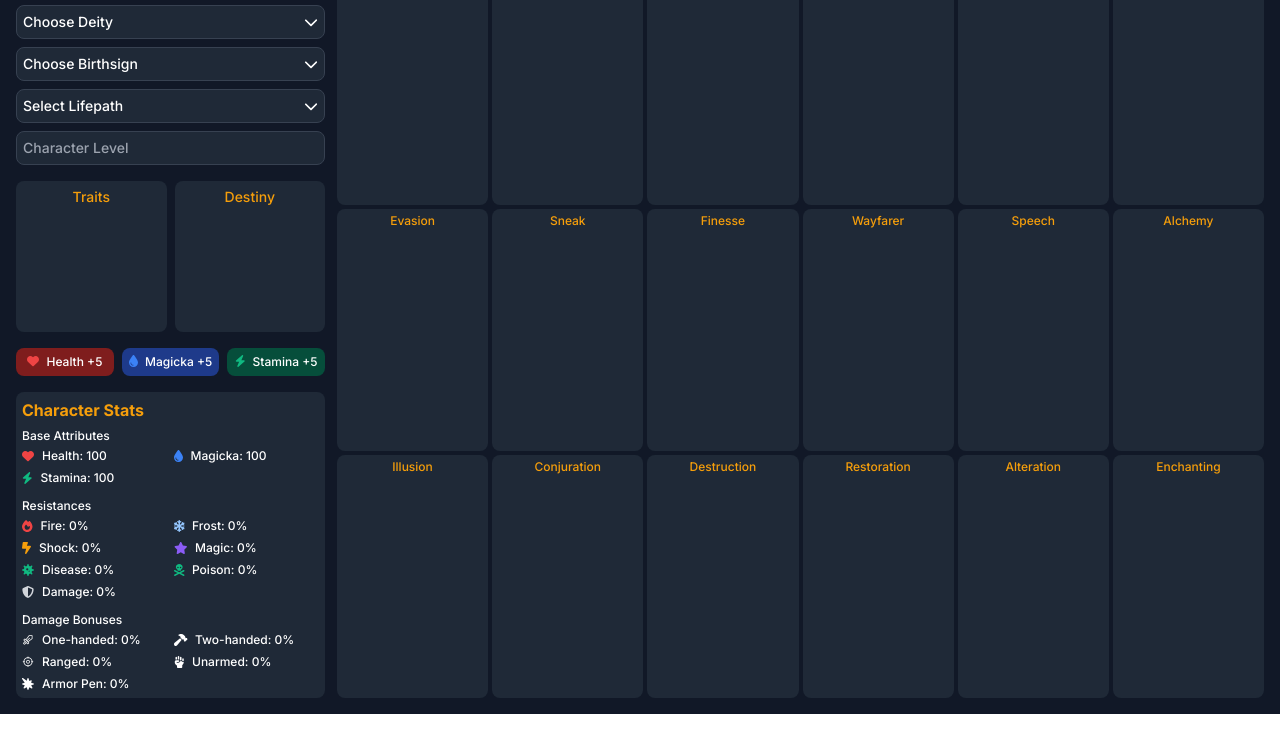
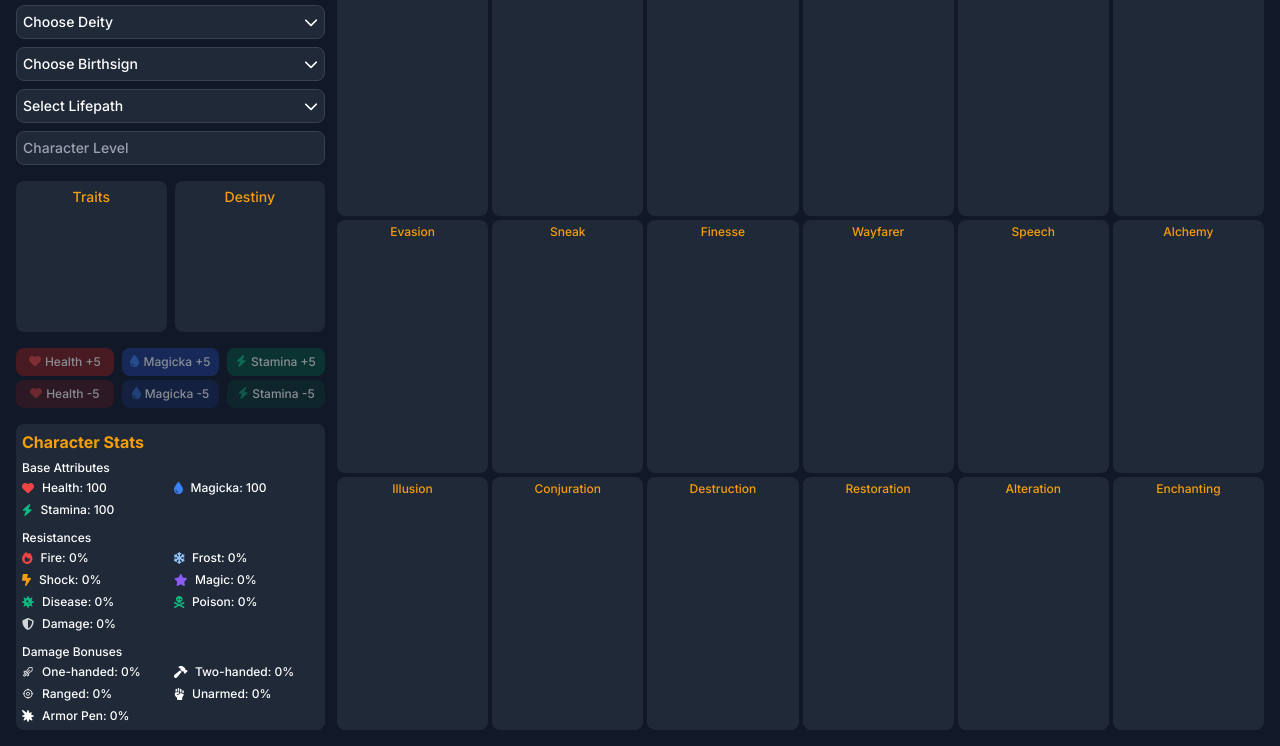
Before and after one commit to Trawze/LorerimPlanner4, a plain HTML site: page index.html in a window 1280 px wide. Shown: the part 101-847 px from the top of the page. Before the commit the page ends 815 px from the top, so only its background shows below. Drawn offline with nearby package versions, Linux system fonts and the light colour scheme.

Commit message:
Added attribute removal buttons
Now possible to remove stat distribution and get the point back

```diff
--- a/index.html
+++ b/index.html
@@ -1085,18 +1085,36 @@
 
             <!-- Attribute Points Distribution -->
             <div class="flex gap-2 mb-4" id="attribute-points">
-                <button class="flex-1 bg-red-900 hover:bg-red-800 p-1.5 rounded-lg text-xs transition-colors disabled:opacity-50 disabled:cursor-not-allowed">
+                <div class="flex-1 flex flex-col gap-1">
+                    <button class="bg-red-900 hover:bg-red-800 p-1.5 rounded-lg text-xs transition-colors disabled:opacity-50 disabled:cursor-not-allowed">
                         <i class="fa-solid fa-heart text-red-500 mr-1"></i>
                         Health +5
                     </button>
-                <button class="flex-1 bg-blue-900 hover:bg-blue-800 p-1.5 rounded-lg text-xs transition-colors">
+                    <button class="bg-red-900/50 hover:bg-red-800 p-1.5 rounded-lg text-xs transition-colors disabled:opacity-50 disabled:cursor-not-allowed">
+                        <i class="fa-solid fa-heart text-red-500/75 mr-1"></i>
+                        Health -5
+                    </button>
+                </div>
+                <div class="flex-1 flex flex-col gap-1">
+                    <button class="bg-blue-900 hover:bg-blue-800 p-1.5 rounded-lg text-xs transition-colors">
                         <i class="fa-solid fa-droplet text-blue-500 mr-1"></i>
                         Magicka +5
                     </button>
-                <button class="flex-1 bg-green-900 hover:bg-green-800 p-1.5 rounded-lg text-xs transition-colors">
+                    <button class="bg-blue-900/50 hover:bg-blue-800 p-1.5 rounded-lg text-xs transition-colors disabled:opacity-50 disabled:cursor-not-allowed">
+                        <i class="fa-solid fa-droplet text-blue-500/75 mr-1"></i>
+                        Magicka -5
+                    </button>
+                </div>
+                <div class="flex-1 flex flex-col gap-1">
+                    <button class="bg-green-900 hover:bg-green-800 p-1.5 rounded-lg text-xs transition-colors">
                         <i class="fa-solid fa-bolt text-green-500 mr-1"></i>
                         Stamina +5
                     </button>
+                    <button class="bg-green-900/50 hover:bg-green-800 p-1.5 rounded-lg text-xs transition-colors disabled:opacity-50 disabled:cursor-not-allowed">
+                        <i class="fa-solid fa-bolt text-green-500/75 mr-1"></i>
+                        Stamina -5
+                    </button>
+                </div>
             </div>
 
             <!-- Character Stats -->
--- a/tooltips.js
+++ b/tooltips.js
@@ -48,9 +48,14 @@ class TooltipManager {
 
         // Initialize attribute management
         this.levelInput = document.querySelector('#character-level input');
-        this.healthButton = document.querySelector('#attribute-points button:nth-child(1)');
-        this.magickaButton = document.querySelector('#attribute-points button:nth-child(2)');
-        this.staminaButton = document.querySelector('#attribute-points button:nth-child(3)');
+        this.healthButton = document.querySelector('#attribute-points .flex-1:nth-child(1) button:first-child');
+        this.magickaButton = document.querySelector('#attribute-points .flex-1:nth-child(2) button:first-child');
+        this.staminaButton = document.querySelector('#attribute-points .flex-1:nth-child(3) button:first-child');
+
+        // Get attribute buttons with more specific selectors
+        this.healthDecreaseButton = document.querySelector('#attribute-points .flex-1:nth-child(1) button:last-child');
+        this.magickaDecreaseButton = document.querySelector('#attribute-points .flex-1:nth-child(2) button:last-child');
+        this.staminaDecreaseButton = document.querySelector('#attribute-points .flex-1:nth-child(3) button:last-child');
 
         // Reset level input on page load
         this.levelInput.value = '';
@@ -773,31 +778,43 @@ class TooltipManager {
         // Listen for level changes
         this.levelInput.addEventListener('change', () => {
             const newLevel = parseInt(this.levelInput.value) || 0;
-
-            // Only add points for the difference in levels
             if (newLevel > previousLevel) {
-                // Add one point per level gained
                 this.attributePoints.available += (newLevel - previousLevel);
             } else if (newLevel < previousLevel) {
-                // Remove points if level decreased (optional)
                 const pointsToRemove = previousLevel - newLevel;
                 this.attributePoints.available = Math.max(0, this.attributePoints.available - pointsToRemove);
             }
-
             previousLevel = newLevel;
             this.updateAttributeButtons();
         });
 
-        // Attribute button listeners
+        // Add attribute button listeners
         this.healthButton.addEventListener('click', () => this.addAttributePoint('health'));
         this.magickaButton.addEventListener('click', () => this.addAttributePoint('magicka'));
         this.staminaButton.addEventListener('click', () => this.addAttributePoint('stamina'));
+
+        // Add decrease button listeners
+        this.healthDecreaseButton.addEventListener('click', () => this.removeAttributePoint('health'));
+        this.magickaDecreaseButton.addEventListener('click', () => this.removeAttributePoint('magicka'));
+        this.staminaDecreaseButton.addEventListener('click', () => this.removeAttributePoint('stamina'));
+
+        // Initial update
+        this.updateAttributeButtons();
     }
 
     addAttributePoint(attribute) {
         if (this.attributePoints.available > 0) {
             this.attributePoints.spent[attribute] += 5;
             this.attributePoints.available--;
+            this.updateAttributeDisplay();
+            this.updateAttributeButtons();
+        }
+    }
+
+    removeAttributePoint(attribute) {
+        if (this.attributePoints.spent[attribute] > 0) {
+            this.attributePoints.spent[attribute] -= 5;
+            this.attributePoints.available++;
             this.updateAttributeDisplay();
             this.updateAttributeButtons();
         }
@@ -828,9 +845,10 @@ class TooltipManager {
 
     updateAttributeButtons() {
         const buttonsEnabled = this.attributePoints.available > 0;
+        const decreaseButtons = [this.healthDecreaseButton, this.magickaDecreaseButton, this.staminaDecreaseButton];
 
-        // Update button states
-        [this.healthButton, this.magickaButton, this.staminaButton].forEach(button => {
+        // Update increase buttons
+        [this.healthButton, this.magickaButton, this.staminaButton].forEach((button, index) => {
             if (buttonsEnabled) {
                 button.classList.remove('opacity-50', 'cursor-not-allowed');
                 button.removeAttribute('disabled');
@@ -838,15 +856,31 @@ class TooltipManager {
                 button.classList.add('opacity-50', 'cursor-not-allowed');
                 button.setAttribute('disabled', 'true');
             }
+
+            // Update button text to show available points
+            const pointsText = this.attributePoints.available > 0 ?
+                ` (${this.attributePoints.available} left)` : '';
+            const attribute = ['Health', 'Magicka', 'Stamina'][index];
+            button.innerHTML = `<i class="fa-solid ${index === 0 ? 'fa-heart text-red-500' : index === 1 ? 'fa-droplet text-blue-500' : 'fa-bolt text-green-500'} mr-1"></i>${attribute} +5${pointsText}`;
         });
 
-        // Update button text to show available points
-        const pointsText = this.attributePoints.available > 0 ?
-            ` (${this.attributePoints.available} left)` : '';
+        // Update decrease buttons
+        decreaseButtons.forEach((button, index) => {
+            const attribute = ['health', 'magicka', 'stamina'][index];
+            const canDecrease = this.attributePoints.spent[attribute] > 0;
 
-        this.healthButton.textContent = `Health +5${pointsText}`;
-        this.magickaButton.textContent = `Magicka +5${pointsText}`;
-        this.staminaButton.textContent = `Stamina +5${pointsText}`;
+            if (canDecrease) {
+                button.classList.remove('opacity-50', 'cursor-not-allowed');
+                button.removeAttribute('disabled');
+            } else {
+                button.classList.add('opacity-50', 'cursor-not-allowed');
+                button.setAttribute('disabled', 'true');
+            }
+
+            // Keep the icon in the decrease buttons
+            const attribute_name = ['Health', 'Magicka', 'Stamina'][index];
+            button.innerHTML = `<i class="fa-solid ${index === 0 ? 'fa-heart text-red-500/75' : index === 1 ? 'fa-droplet text-blue-500/75' : 'fa-bolt text-green-500/75'} mr-1"></i>${attribute_name} -5`;
+        });
     }
 
     updateResistances() {
```
Lines whose indentation alone changed are shown as unchanged.
